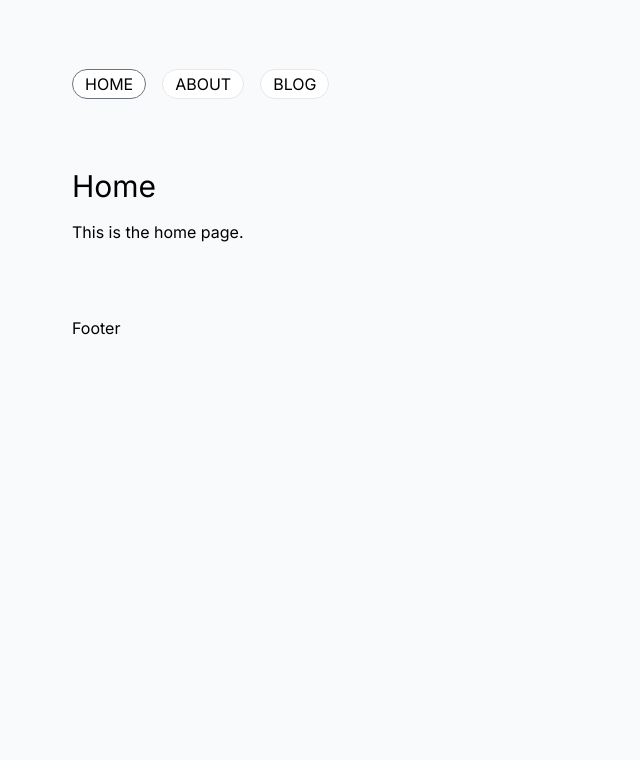
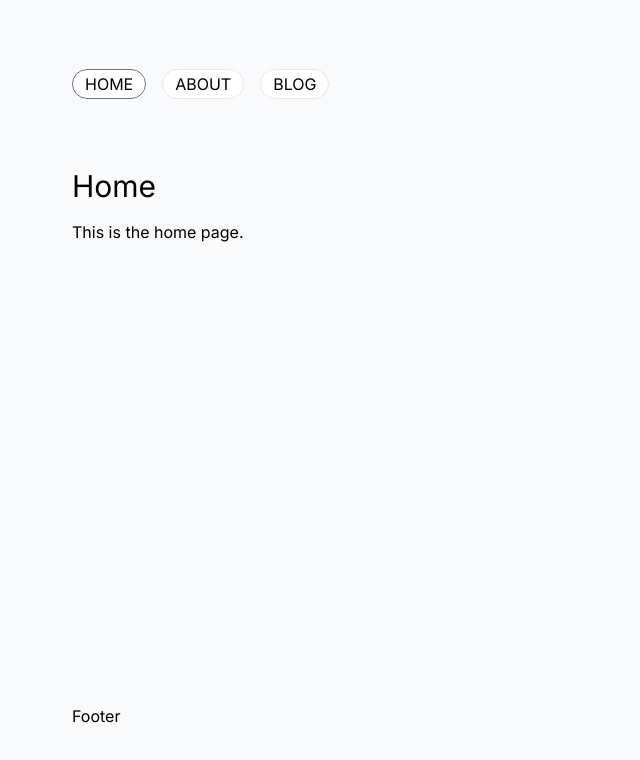
Before and after one commit to daviddarx/boilerplate-nextjs-page-tinacms, a Next.js app: page / in a window 1280 px wide. Shown: the top 760 px of the page, without its empty margins (0-640 px from the left). Built offline with nearby package versions, Linux system fonts and the light colour scheme.

Commit message:
feat(layout): update layout

```diff
--- a/src/app/layout.tsx
+++ b/src/app/layout.tsx
@@ -14,12 +14,12 @@ export const metadata: Metadata = {
 
 export default function RootLayout({ children }: { children: React.ReactNode }) {
   return (
-    <html lang='en'>
-      <body className={classNames('p-72 bg-gray-50', inter.className)}>
+    <html lang='en' className='h-full'>
+      <body className={classNames('flex h-full flex-col bg-gray-50 p-72', inter.className)}>
         <header>
           <MainNav />
         </header>
-        <main className='py-72'>{children}</main>
+        <main className='flex-grow py-72'>{children}</main>
         <footer>Footer</footer>
       </body>
     </html>
```
